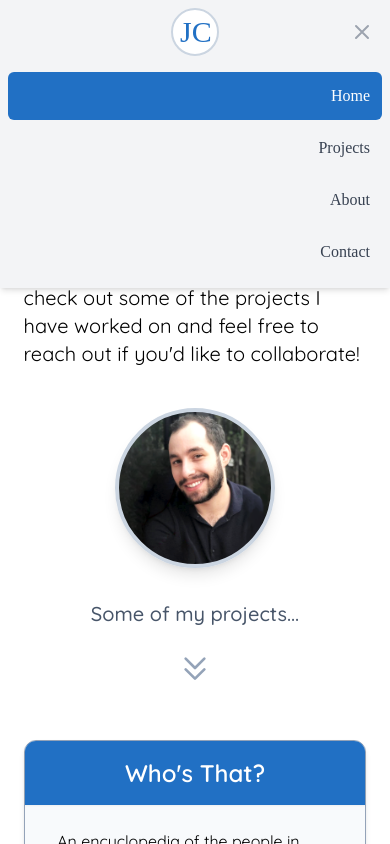
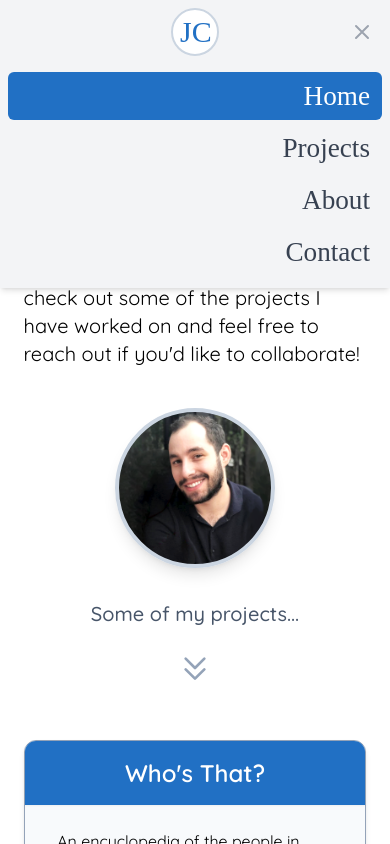
Before and after one commit to jcobert/josh-cobert, a React (Create React App) app: page / in a window 390 px wide. Both pictures are taken after a click on the button "Open main menu". Shown: the top 844 px of the page. Built offline with nearby package versions, Linux system fonts and the light colour scheme; a web font is replaced by a local one.

Commit message:
remove conflicting class (#17)

```diff
--- a/src/components/Header.jsx
+++ b/src/components/Header.jsx
@@ -146,7 +146,7 @@ function Header() {
                           isActive
                             ? "bg-theme-primary text-white font-medium"
                             : "text-gray-700 hover:bg-slate-500 hover:text-white"
-                        } block px-3 py-2 rounded-md text-base font-medium text-right`
+                        } block px-3 py-2 rounded-md font-medium text-right`
                       }
                       aria-current={item.current ? "page" : undefined}
                       onClick={close}
```
